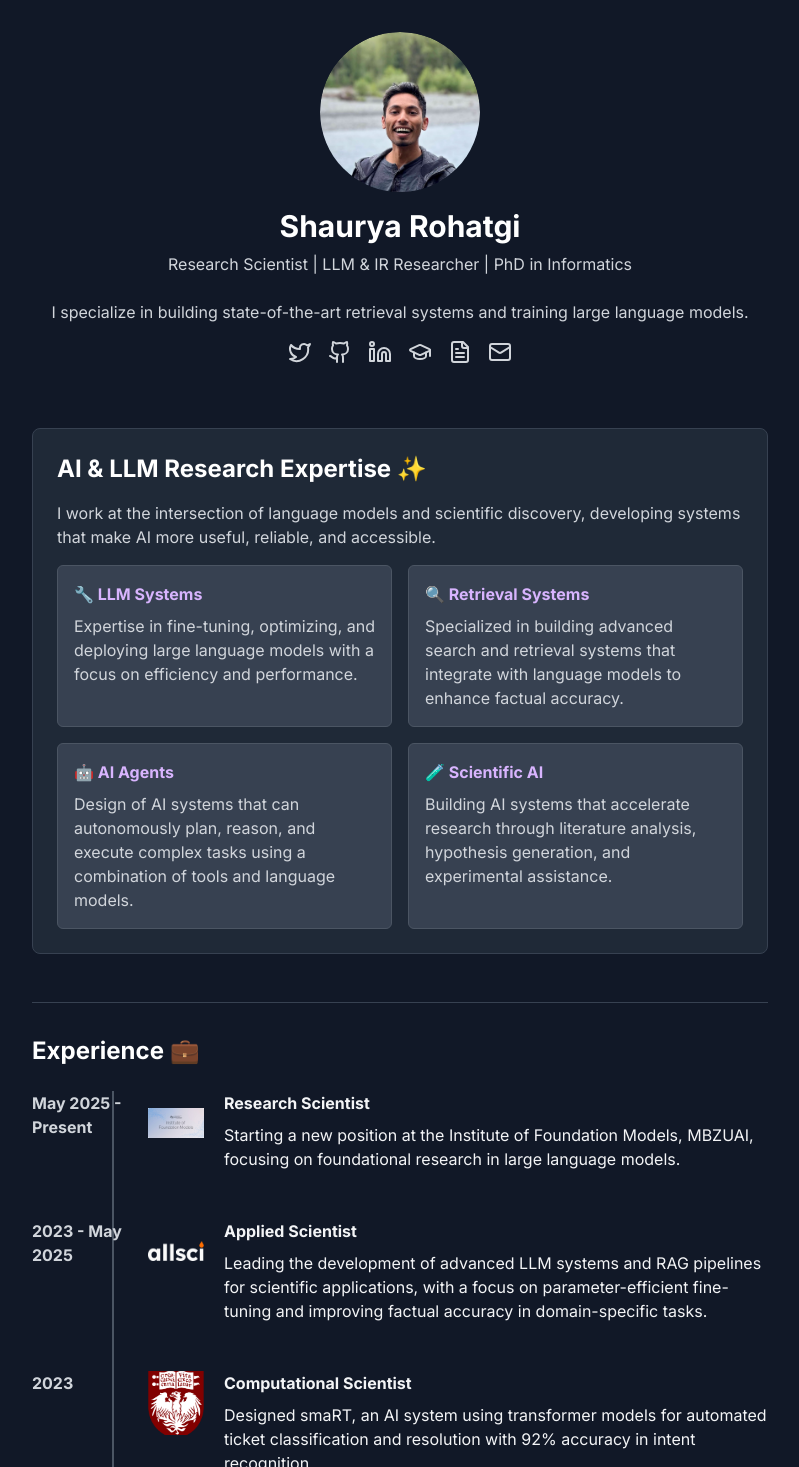
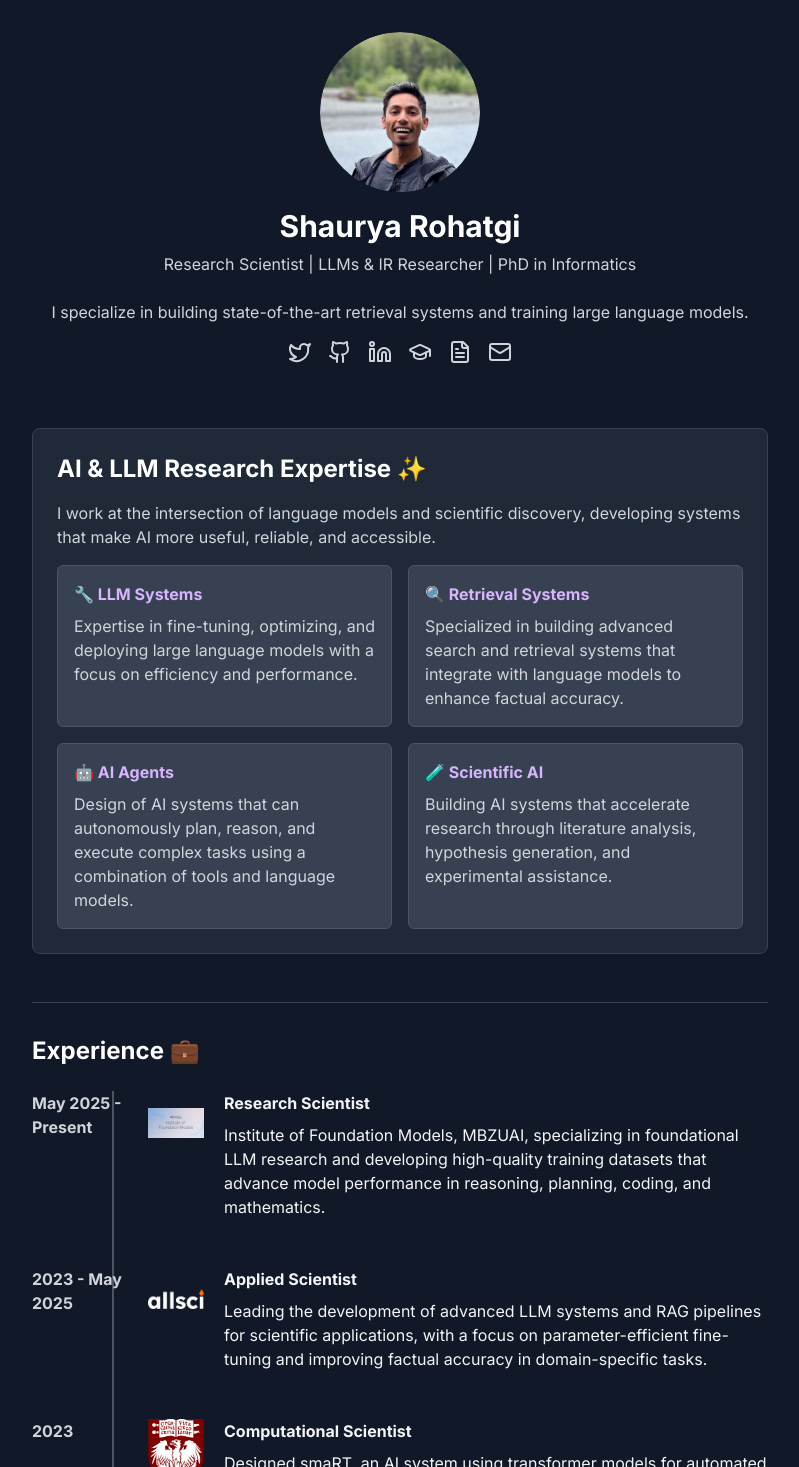
Before and after one commit to shauryr/shauryr.github.io, a Next.js app: page / in a window 1280 px wide. Shown: the top 1467 px of the page, without its empty margins (240-1039 px from the left). Built offline with nearby package versions, Linux system fonts and the light colour scheme.

Commit message:
Updated job description to emphasize specialization in foundational LLM research and high-quality dataset development at MBZUAI.

```diff
--- a/app/page.tsx
+++ b/app/page.tsx
@@ -19,7 +19,7 @@ export default function Home() {
         </div>
         <h1 className="text-2xl sm:text-3xl font-bold mb-2 text-white text-center">Shaurya Rohatgi</h1>
         <p className="text-gray-300 mb-4 text-center text-sm sm:text-base">
-          Research Scientist | LLM & IR Researcher | PhD in Informatics
+          Research Scientist | LLMs & IR Researcher | PhD in Informatics
           <br /><br />
           I specialize in building state-of-the-art retrieval systems and training large language models.
         </p>
@@ -97,7 +97,7 @@ export default function Home() {
                 <div>
                   <h3 className="font-bold">Research Scientist</h3>
                   <p className="mt-2">
-                    Starting a new position at the Institute of Foundation Models, MBZUAI, focusing on foundational research in large language models.
+                  Institute of Foundation Models, MBZUAI, specializing in foundational LLM research and developing high-quality training datasets that advance model performance in reasoning, planning, coding, and mathematics.
                   </p>
                 </div>
               </div>
```
Also changed, not shown: public/llms.txt.
